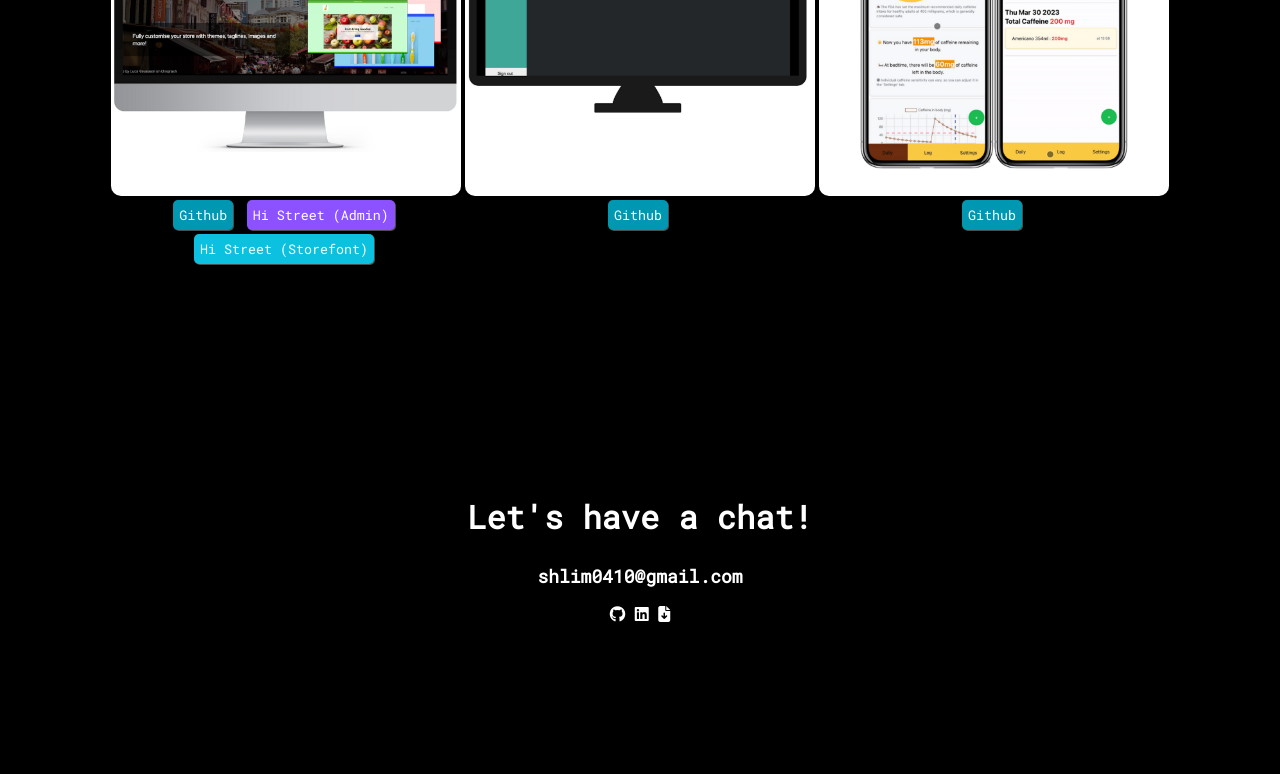
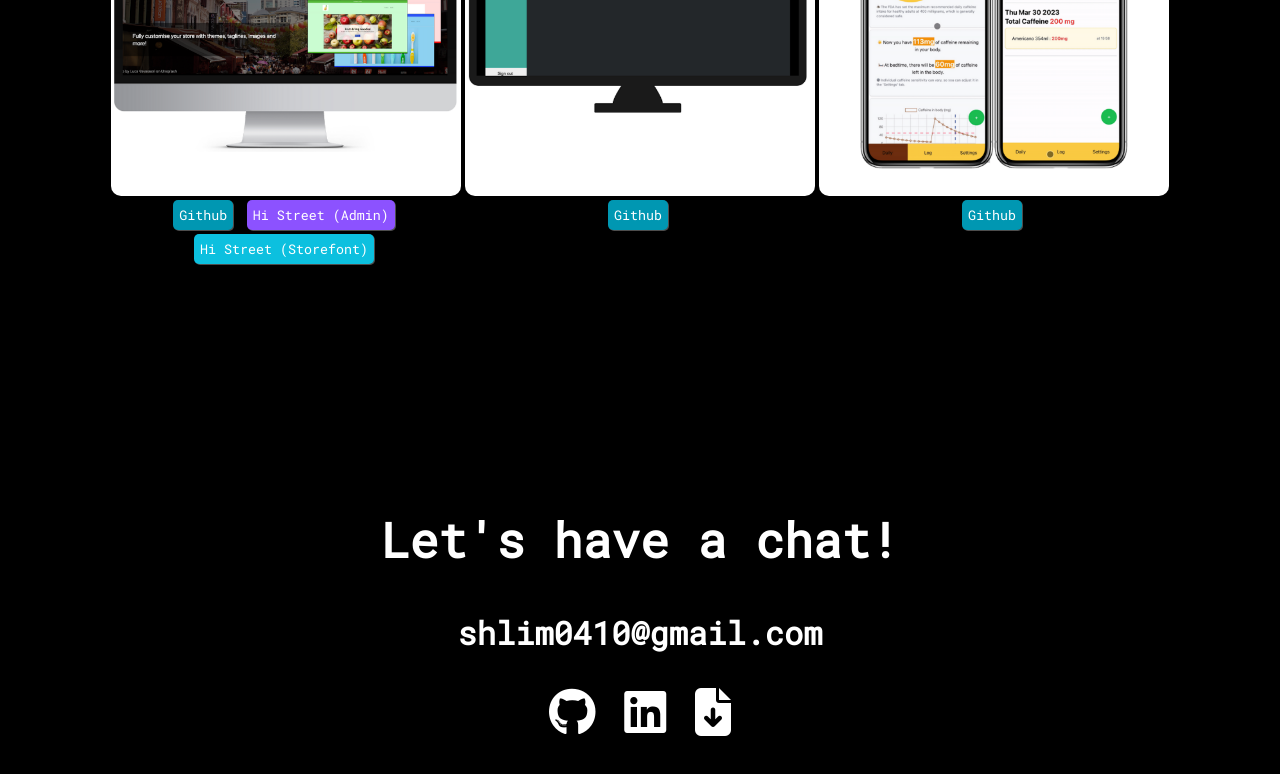
Before and after one commit to imss0/Portfolio, a plain HTML site: page index.html in a window 1280 px wide. Shown: the part 1868-2642 px from the top of the page. Drawn offline with Linux system fonts and the light colour scheme.

Commit message:
contact area done

```diff
--- a/style.css
+++ b/style.css
@@ -17,6 +17,7 @@
   --color-skyblue: #0cc0df;
 
   /*Font size*/
+  --font-xxl: 48px;
   --font-xl: 32px;
   --font-large: 24px;
   --font-medium: 18px;
@@ -306,6 +307,7 @@ figcaption {
   justify-content: center;
   font-size: var(--font-medium);
   font-weight: var(--weight-bold);
+  transition: all 0.2s ease-in;
 }
 
 .project__back__tech:before {
@@ -321,3 +323,22 @@ figcaption {
 }
 
 /* Contact */
+.contact__title {
+  font-size: var(--font-xxl);
+  font-weight: var(--weight-bold);
+}
+
+.contact__email {
+  font-size: var(--font-xl);
+  font-weight: var(--weight-bold);
+}
+
+.contact__links {
+  font-size: var(--font-xxl);
+}
+
+.contact__links i:hover {
+  transform: scale(1.2);
+  color: var(--color-violet);
+  transition: all 0.2s ease-in;
+}
```
